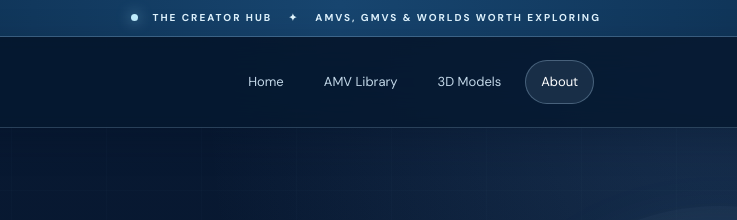
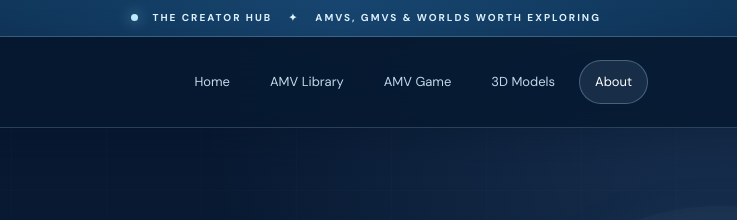
Before and after one commit to BlazingFlamesStudio/blazing-flames-studio-site, a plain HTML site: page about.html in a window 1280 px wide. Shown: the top 220 px of the page, 274-1011 px from the left. Drawn offline with Linux system fonts and the light colour scheme.

Commit message:
Link the new character AMV game in about.html navigation

```diff
--- a/about.html
+++ b/about.html
@@ -16,10 +16,10 @@
   <div class="announcement"><span class="announcement-dot"></span> THE CREATOR HUB <span class="announcement-divider">✦</span> AMVS, GMVS & WORLDS WORTH EXPLORING</div>
   <header class="site-header"><div class="container nav-shell">
     <a class="brand" href="index.html" aria-label="Blazing Flames Studio home"><span class="brand-icon"><img src="https://yt3.googleusercontent.com/L88dSplX1Zz9UUW6dOG319isxwZ7_Rip4eQ_RtyV9HS4Ilvt5DQXnEqvxHtFqtwS9PefvE2ojQ=s160-c-k-c0x00ffffff-no-rj" width="48" height="48" alt="Blazing Flames Studio YouTube logo" referrerpolicy="no-referrer" onerror="this.onerror=null;this.src='favicon.svg';"></span><span class="brand-label">BLAZING <strong>FLAMES</strong><small>STUDIO</small></span></a>
-    <nav class="desktop-nav" aria-label="Primary navigation"><a class="nav-link" href="index.html">Home</a><a class="nav-link" href="index.html#amvs">AMV Library</a><a class="nav-link" href="viewer.html">3D Models</a><a class="nav-link active" aria-current="page" href="about.html">About</a></nav>
+    <nav class="desktop-nav" aria-label="Primary navigation"><a class="nav-link" href="index.html">Home</a><a class="nav-link" href="index.html#amvs">AMV Library</a><a class="nav-link" href="amv-game.html">AMV Game</a><a class="nav-link" href="viewer.html">3D Models</a><a class="nav-link active" aria-current="page" href="about.html">About</a></nav>
     <a class="nav-subscribe" href="https://www.youtube.com/@BlazingFlamesStudio" target="_blank" rel="noopener noreferrer"><svg viewBox="0 0 24 24" fill="currentColor" aria-hidden="true"><path d="M23.5 6.1a2.9 2.9 0 0 0-2-2C19.7 3.6 12 3.6 12 3.6s-7.7 0-9.5.5a2.9 2.9 0 0 0-2 2A30.3 30.3 0 0 0 0 12a30.3 30.3 0 0 0 .5 5.9 2.9 2.9 0 0 0 2 2c1.8.5 9.5.5 9.5.5s7.7 0 9.5-.5a2.9 2.9 0 0 0 2-2A30.3 30.3 0 0 0 24 12a30.3 30.3 0 0 0-.5-5.9ZM9.6 15.7V8.3l6.3 3.7-6.3 3.7Z"/></svg> Subscribe <span aria-hidden="true">↗</span></a>
     <button class="mobile-toggle" type="button" aria-label="Open menu" aria-expanded="false" aria-controls="mobile-nav"><span></span><span></span><span></span></button></div>
-    <nav id="mobile-nav" class="mobile-nav" aria-label="Mobile navigation" hidden><a href="index.html">Home</a><a href="index.html#amvs">AMV Library</a><a href="viewer.html">3D Models</a><a href="about.html">About</a><a href="https://www.youtube.com/@BlazingFlamesStudio" target="_blank" rel="noopener noreferrer">YouTube ↗</a></nav>
+    <nav id="mobile-nav" class="mobile-nav" aria-label="Mobile navigation" hidden><a href="index.html">Home</a><a href="index.html#amvs">AMV Library</a><a href="amv-game.html">AMV Game</a><a href="viewer.html">3D Models</a><a href="about.html">About</a><a href="https://www.youtube.com/@BlazingFlamesStudio" target="_blank" rel="noopener noreferrer">YouTube ↗</a></nav>
   </header>
   <main id="main">
     <section class="about-hero container"><div class="about-topline"><span class="kicker"><span class="kicker-number">02</span> THE CREATOR</span><span class="about-top-right">✦ THE PERSON BEHIND THE PIXELS</span></div><div class="about-hero-grid"><div><h1>HI, I'M <span class="gradient-text">BLAZE.</span></h1><p class="about-deck">Oracle of the Prismatic Moon. Storyteller through music. Gacha enthusiast. Welcome to my little corner of the multiverse.</p><a class="button button-primary" href="https://www.youtube.com/@BlazingFlamesStudio" target="_blank" rel="noopener noreferrer">Find me on YouTube <span aria-hidden="true">↗</span></a></div><div class="about-orb-wrap" aria-hidden="true"><div class="about-orb"><img src="https://yt3.googleusercontent.com/L88dSplX1Zz9UUW6dOG319isxwZ7_Rip4eQ_RtyV9HS4Ilvt5DQXnEqvxHtFqtwS9PefvE2ojQ=s160-c-k-c0x00ffffff-no-rj" width="340" height="340" alt="" loading="eager" onerror="this.onerror=null;this.src='favicon.svg';"></div><span class="about-orbit-label">BLAZE EILUN · PRISMATIC MOON ·</span></div></div></section>
@@ -40,7 +40,7 @@
     <section class="worlds-section container"><p class="kicker">WHAT YOU'LL FIND HERE</p><h2>ONE STUDIO. <span class="gradient-text">MANY WORLDS.</span></h2><div class="world-grid"><div class="world-card"><span>01 / CREATE</span><div class="world-symbol">♫</div><h3>AMVs & GMVs</h3><p>Music-driven edits that bring epic moments and unforgettable characters to life.</p></div><div class="world-card"><span>02 / EXPLORE</span><div class="world-symbol">✧</div><h3>Gaming & Streams</h3><p>Gacha pulls, story adventures, community moments, and gaming together.</p></div><div class="world-card"><span>03 / CONNECT</span><div class="world-symbol">✺</div><h3>Community</h3><p>A place for fans, editors, and fellow travelers across worlds to connect.</p></div></div></section>
     <section class="about-cta container"><p class="kicker">READY TO DIVE IN?</p><h2>LET'S MAKE SOME <span class="gradient-text">MEMORIES.</span></h2><div class="about-cta-buttons"><a class="button button-primary" href="index.html#amvs">Watch the AMVs <span aria-hidden="true">↗</span></a><a class="button button-ghost" href="https://www.youtube.com/@BlazingFlamesStudio" target="_blank" rel="noopener noreferrer">Subscribe on YouTube <span aria-hidden="true">→</span></a></div></section>
   </main>
-  <footer class="site-footer"><div class="container footer-main"><div><div class="footer-brand"><img src="https://yt3.googleusercontent.com/L88dSplX1Zz9UUW6dOG319isxwZ7_Rip4eQ_RtyV9HS4Ilvt5DQXnEqvxHtFqtwS9PefvE2ojQ=s160-c-k-c0x00ffffff-no-rj" width="44" height="44" loading="lazy" alt="" onerror="this.onerror=null;this.src='favicon.svg';"><a class="footer-logo" href="index.html">BLAZING FLAMES <span>STUDIO</span></a></div><p>Every world has a spark. Find yours.</p></div><div class="footer-links"><a href="index.html">Home</a><a href="index.html#amvs">AMV Library</a><a href="viewer.html">3D Models</a><a href="about.html">About</a><a href="https://www.youtube.com/@BlazingFlamesStudio" target="_blank" rel="noopener noreferrer">YouTube ↗</a></div></div><div class="container footer-bottom"><span>© <span class="current-year">2026</span> Blazing Flames Studio</span><span>Independent fan-created content. All game properties belong to their respective owners.</span></div></footer>
+  <footer class="site-footer"><div class="container footer-main"><div><div class="footer-brand"><img src="https://yt3.googleusercontent.com/L88dSplX1Zz9UUW6dOG319isxwZ7_Rip4eQ_RtyV9HS4Ilvt5DQXnEqvxHtFqtwS9PefvE2ojQ=s160-c-k-c0x00ffffff-no-rj" width="44" height="44" loading="lazy" alt="" onerror="this.onerror=null;this.src='favicon.svg';"><a class="footer-logo" href="index.html">BLAZING FLAMES <span>STUDIO</span></a></div><p>Every world has a spark. Find yours.</p></div><div class="footer-links"><a href="index.html">Home</a><a href="index.html#amvs">AMV Library</a><a href="amv-game.html">AMV Game</a><a href="viewer.html">3D Models</a><a href="about.html">About</a><a href="https://www.youtube.com/@BlazingFlamesStudio" target="_blank" rel="noopener noreferrer">YouTube ↗</a></div></div><div class="container footer-bottom"><span>© <span class="current-year">2026</span> Blazing Flames Studio</span><span>Independent fan-created content. All game properties belong to their respective owners.</span></div></footer>
   <dialog id="video-modal" class="video-modal" aria-label="Video player"><div class="modal-heading"><div><span class="modal-eyebrow">NOW PLAYING</span><h3 id="modal-title">AMV</h3></div><button type="button" class="modal-close" aria-label="Close video player">✕</button></div><div class="video-frame" id="video-frame"></div><a class="modal-youtube" id="modal-youtube" href="https://www.youtube.com/@BlazingFlamesStudio" target="_blank" rel="noopener noreferrer">Watch on YouTube ↗</a></dialog>
 </body>
 </html>
```
